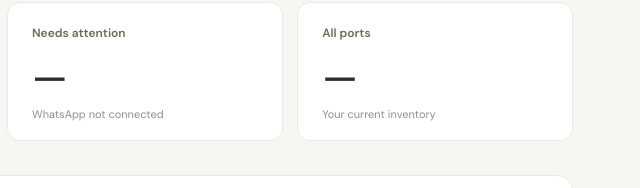
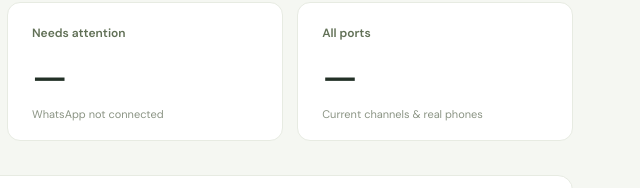
Before and after one commit to IlyaShkurenko/soloone-accounts, a website: page public/index.html in a window 1280 px wide. Shown: the part 286-474 px from the top of the page, 640-1280 px from the left. Drawn offline with Linux system fonts and the light colour scheme; no server answers.

Commit message:
Clarify current channel and real-phone inventory total

```diff
--- a/public/index.html
+++ b/public/index.html
@@ -20,7 +20,7 @@
       <article class="summary-card featured"><div class="summary-label"><span class="dot"></span>Free & connected</div><div class="summary-value" id="count-available">—</div><p>Start with these ports</p></article>
       <article class="summary-card"><div class="summary-label">In use</div><div class="summary-value" id="count-in-use">—</div><p>Human activity · last 7 days</p></article>
       <article class="summary-card"><div class="summary-label">Needs attention</div><div class="summary-value" id="count-attention">—</div><p>WhatsApp not connected</p></article>
-      <article class="summary-card"><div class="summary-label">All ports</div><div class="summary-value" id="count-all">—</div><p>Your current inventory</p></article>
+      <article class="summary-card"><div class="summary-label">All ports</div><div class="summary-value" id="count-all">—</div><p>Current channels &amp; real phones</p></article>
     </section>
     <section class="inventory" aria-labelledby="inventory-title">
       <div class="inventory-heading"><div><h2 id="inventory-title">Port directory <span id="result-count"></span></h2><p>Most stable first <span class="separator">/</span> Based on recent connection history and activity</p></div><label class="search"><svg viewBox="0 0 24 24" aria-hidden="true"><circle cx="10.5" cy="10.5" r="6.5"/><path d="m16 16 4.5 4.5"/></svg><input id="search" type="search" placeholder="Find a port…" aria-label="Find a port" autocomplete="off"></label></div>
```
